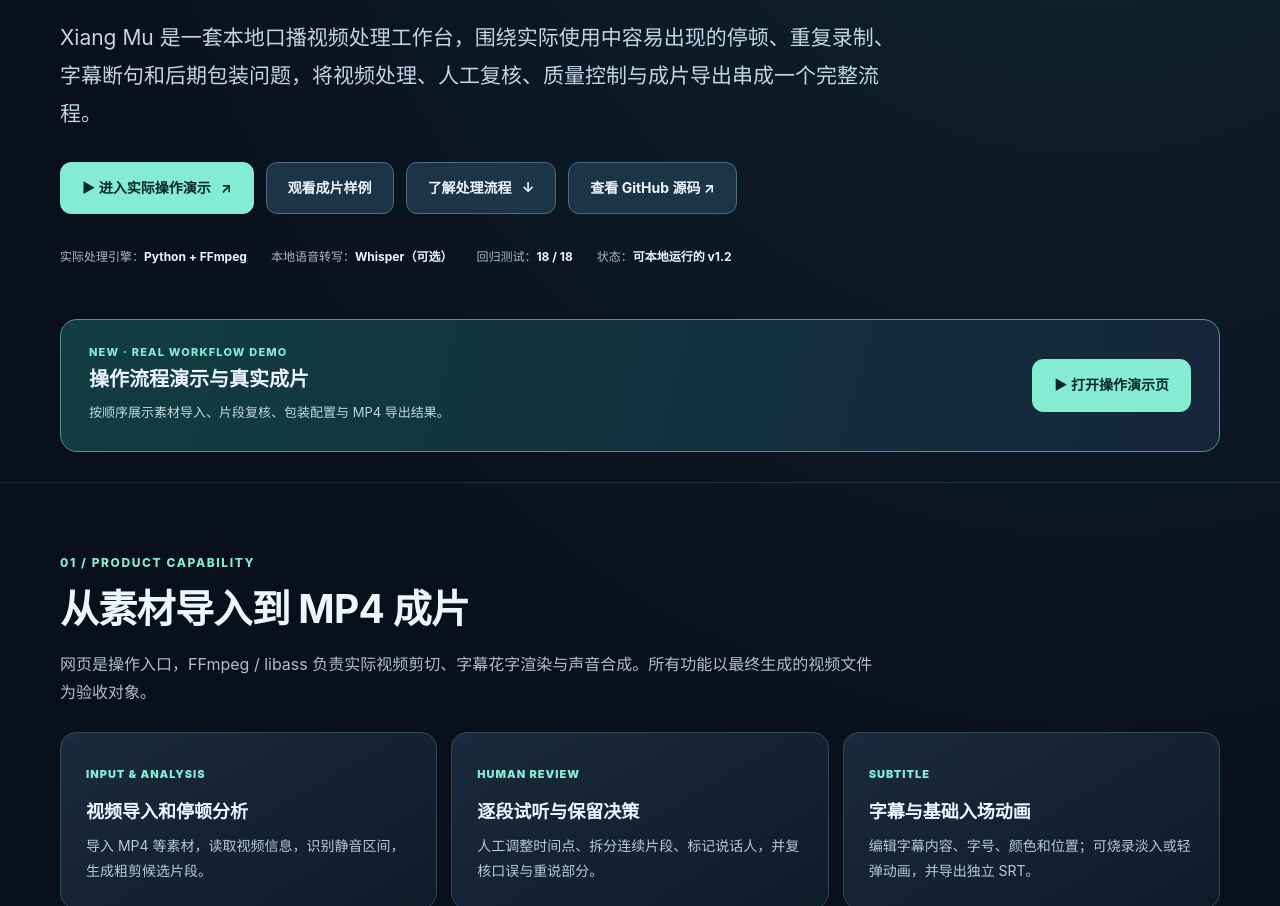
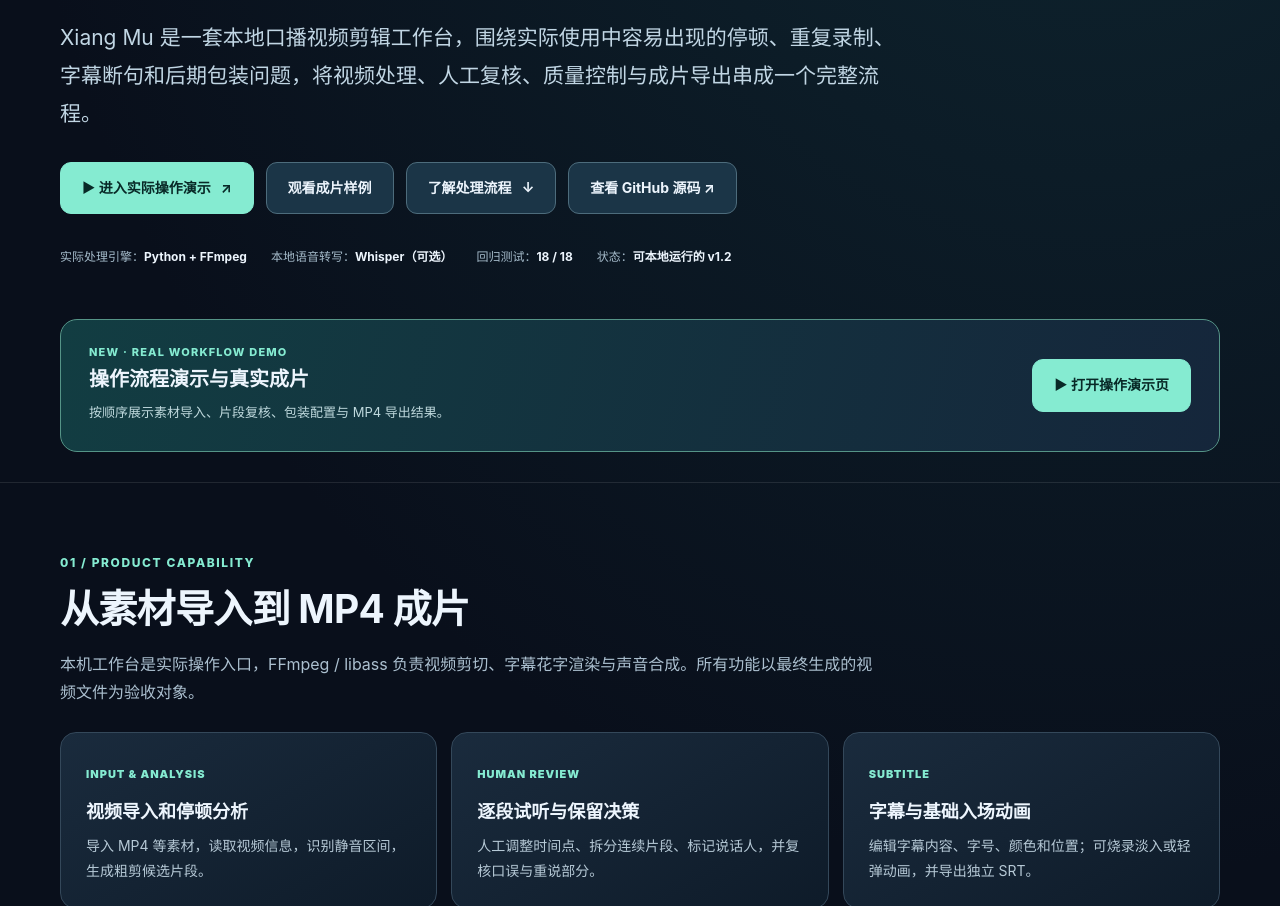
Before and after one commit to z15314102792-arch/Xiang-Mu, a plain HTML site: page index.html in a window 1280 px wide. Shown: the part 388-1294 px from the top of the page. Drawn offline with Linux system fonts and the light colour scheme.

Commit message:
Clarify local workbench versus static showcase page

```diff
--- a/index.html
+++ b/index.html
@@ -41,7 +41,7 @@ footer{padding:32px 0 65px;border-top:1px solid #ffffff22;color:#91aabc;font-siz
 <section class="hero">
  <div class="eyebrow">本地口播视频剪辑工作台 · v1.2</div>
  <h1>从真实素材到<br><span>可交付的口播视频</span></h1>
- <p class="lead">Xiang Mu 是一套本地口播视频处理工作台，围绕实际使用中容易出现的停顿、重复录制、字幕断句和后期包装问题，将视频处理、人工复核、质量控制与成片导出串成一个完整流程。</p>
+ <p class="lead">Xiang Mu 是一套本地口播视频剪辑工作台，围绕实际使用中容易出现的停顿、重复录制、字幕断句和后期包装问题，将视频处理、人工复核、质量控制与成片导出串成一个完整流程。</p>
  <div class="actions"><a class="btn primary" href="walkthrough.html">▶ 进入实际操作演示 <span aria-hidden="true">↗</span></a><a class="btn" href="#demo">观看成片样例</a><a class="btn" href="#features">了解处理流程 <span aria-hidden="true">↓</span></a><a class="btn" href="https://github.com/z15314102792-arch/Xiang-Mu" target="_blank" rel="noopener noreferrer">查看 GitHub 源码 ↗</a></div>
  <div class="meta"><span>实际处理引擎：<strong>Python + FFmpeg</strong></span><span>本地语音转写：<strong>Whisper（可选）</strong></span><span>回归测试：<strong>18 / 18</strong></span><span>状态：<strong>可本地运行的 v1.2</strong></span></div>
 </section>
@@ -49,7 +49,7 @@ footer{padding:32px 0 65px;border-top:1px solid #ffffff22;color:#91aabc;font-siz
 </main></div>
 <section class="rule" id="features"><div class="wrap section">
  <div class="sectnum">01 / PRODUCT CAPABILITY</div><h2>从素材导入到 MP4 成片</h2>
- <p class="sub">网页是操作入口，FFmpeg / libass 负责实际视频剪切、字幕花字渲染与声音合成。所有功能以最终生成的视频文件为验收对象。</p>
+ <p class="sub">本机工作台是实际操作入口，FFmpeg / libass 负责视频剪切、字幕花字渲染与声音合成。所有功能以最终生成的视频文件为验收对象。</p>
  <div class="grid">
   <article class="tile"><small>INPUT & ANALYSIS</small><h3>视频导入和停顿分析</h3><p>导入 MP4 等素材，读取视频信息，识别静音区间，生成粗剪候选片段。</p></article>
   <article class="tile"><small>HUMAN REVIEW</small><h3>逐段试听与保留决策</h3><p>人工调整时间点、拆分连续片段、标记说话人，并复核口误与重说部分。</p></article>
```
